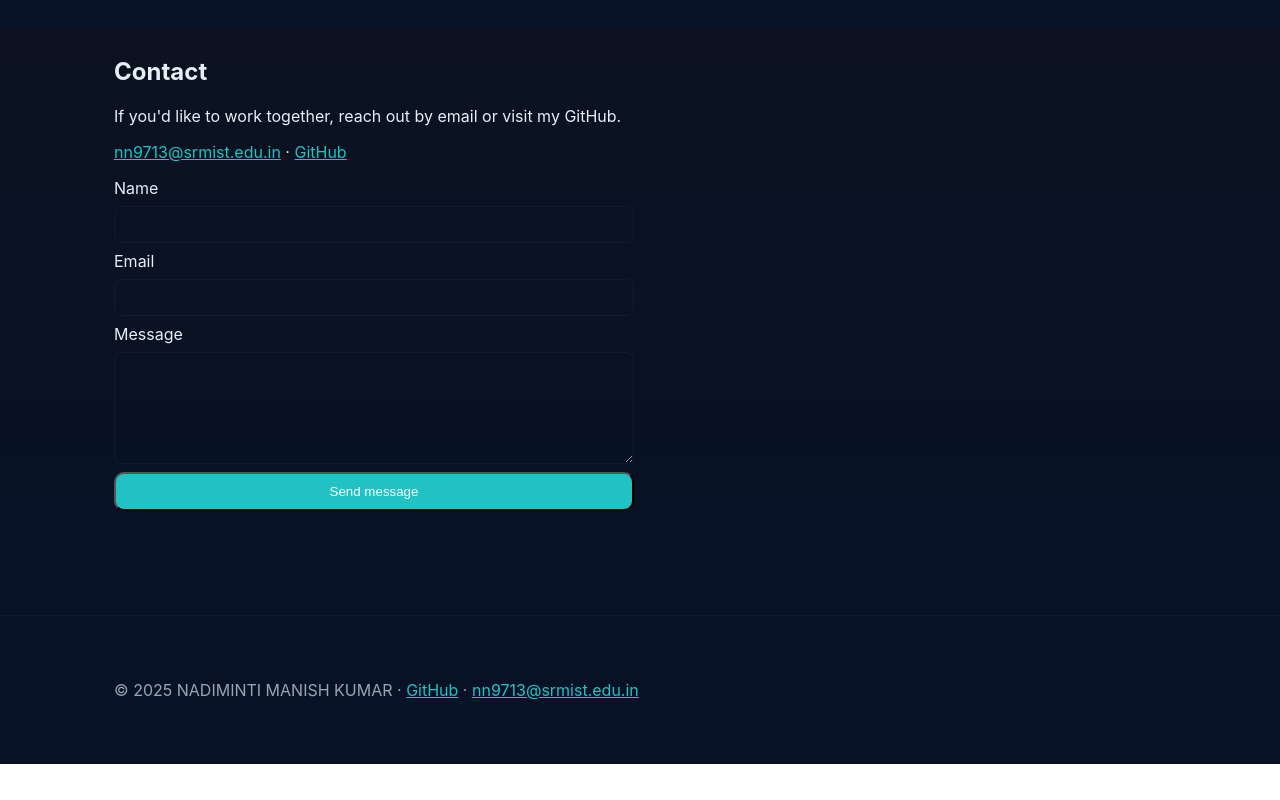
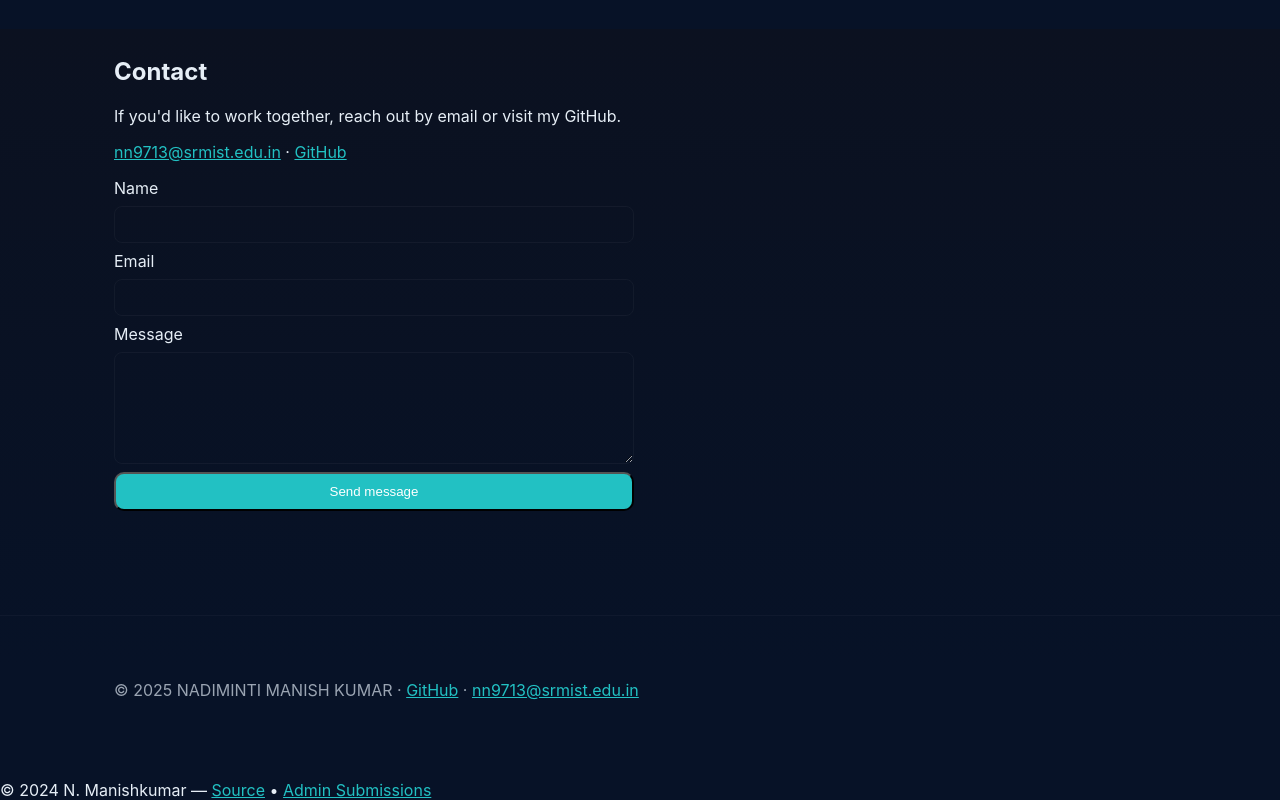
Before and after one commit to NManishkumar/Portfolio, a website: page index.html in a window 1280 px wide. Shown: the part 1571-2371 px from the top of the page. Before the commit the page ends 2335 px from the top, so only its background shows below. Drawn offline with Linux system fonts and the light colour scheme.

Commit message:
Add admin link and Dockerfile for deployment

```diff
--- a/index.html
+++ b/index.html
@@ -129,7 +129,7 @@
   <p>© <span id="year"></span> NADIMINTI MANISH KUMAR · <a href="https://github.com/NManishkumar" target="_blank" rel="noopener">GitHub</a> · <a href="mailto:nn9713@srmist.edu.in">nn9713@srmist.edu.in</a></p>
       </div>
     </footer>
-
+      <p>© 2024 N. Manishkumar — <a href="https://github.com/NManishkumar/Portfolio" target="_blank">Source</a> • <a href="/admin/submissions" id="admin-link" target="_blank" rel="noopener">Admin Submissions</a></p>
     <!-- Bottom-right floating profile removed per request -->
 
     <script src="js/main.js" defer></script>
```
Also changed, not shown: 2 other files.
